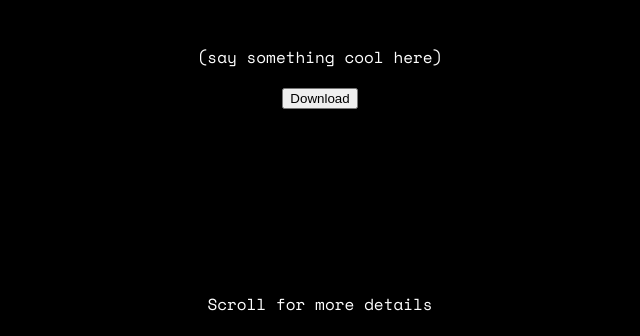
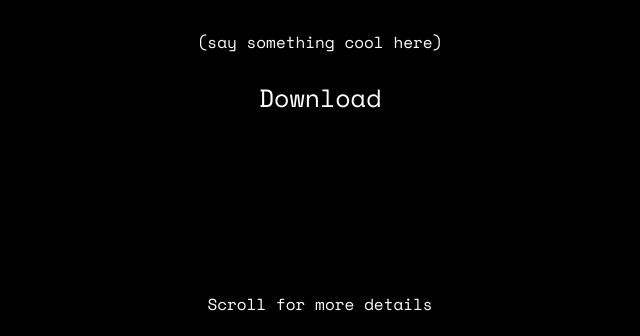
Before and after one commit to NPEhero-team/NPEhero-website, a plain HTML site: page index.html in a window 1280 px wide. Shown: the part 464-800 px from the top of the page, without its empty margins (320-960 px from the left). Drawn offline with nearby package versions, Linux system fonts and the light colour scheme.

Commit message:
style buttons the same as the program

```diff
--- a/style.css
+++ b/style.css
@@ -56,6 +56,21 @@ img {
     font-weight: normal;
 }
 
-.button {
+button {
+    font-family: "space mono";
+    background-color: rgba(0,0,0,0.5);
+    color: white;
+    border-color: transparent;
+    border-width: 8px;
+    border-radius: 5px;
+    font-size: 25px;
+}
 
+button:hover {
+    background-color: rgba(50,50,50,0.5);
 }
+
+button:focus {
+    background-color: rgb(231, 231, 231);
+    color: black;
+}
```
